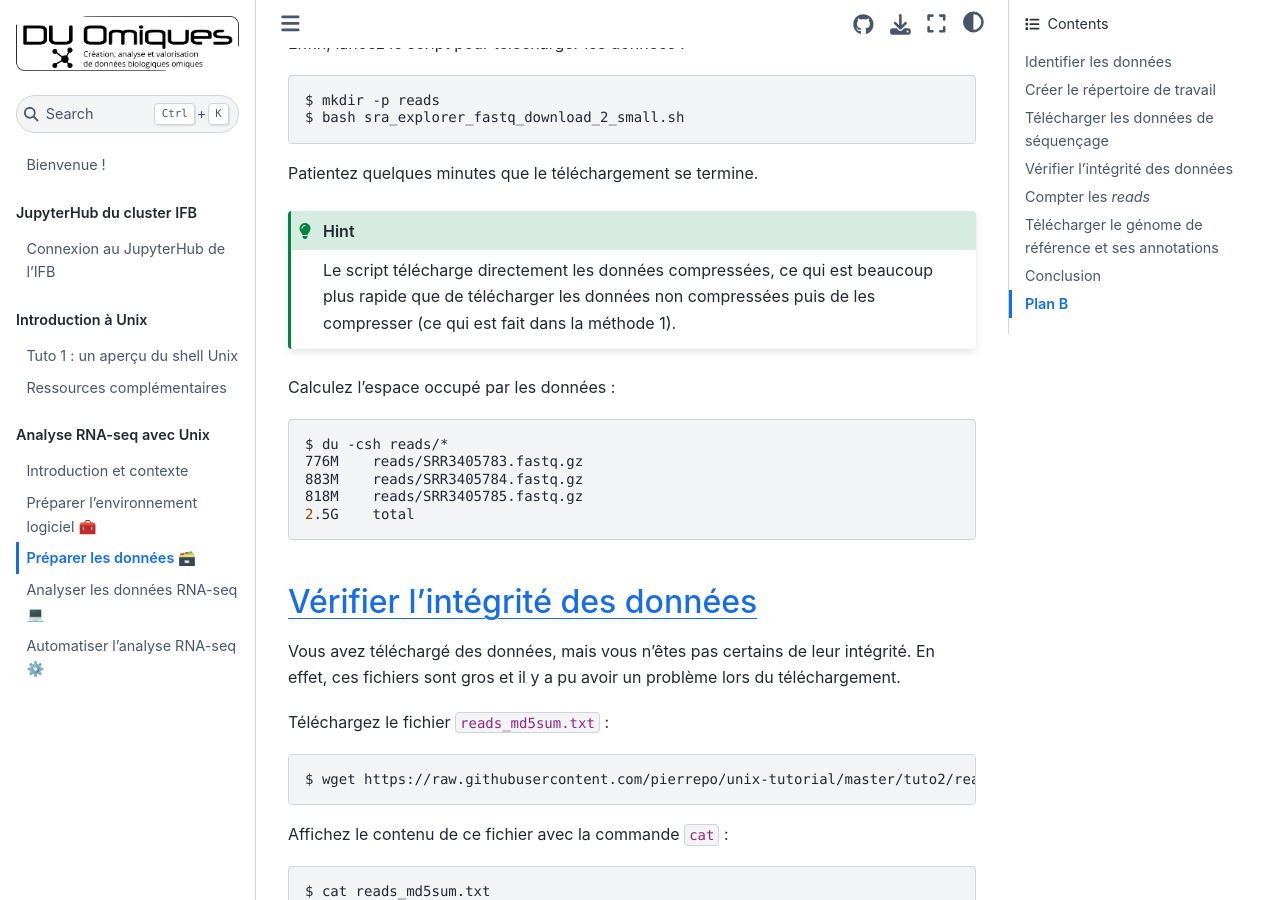
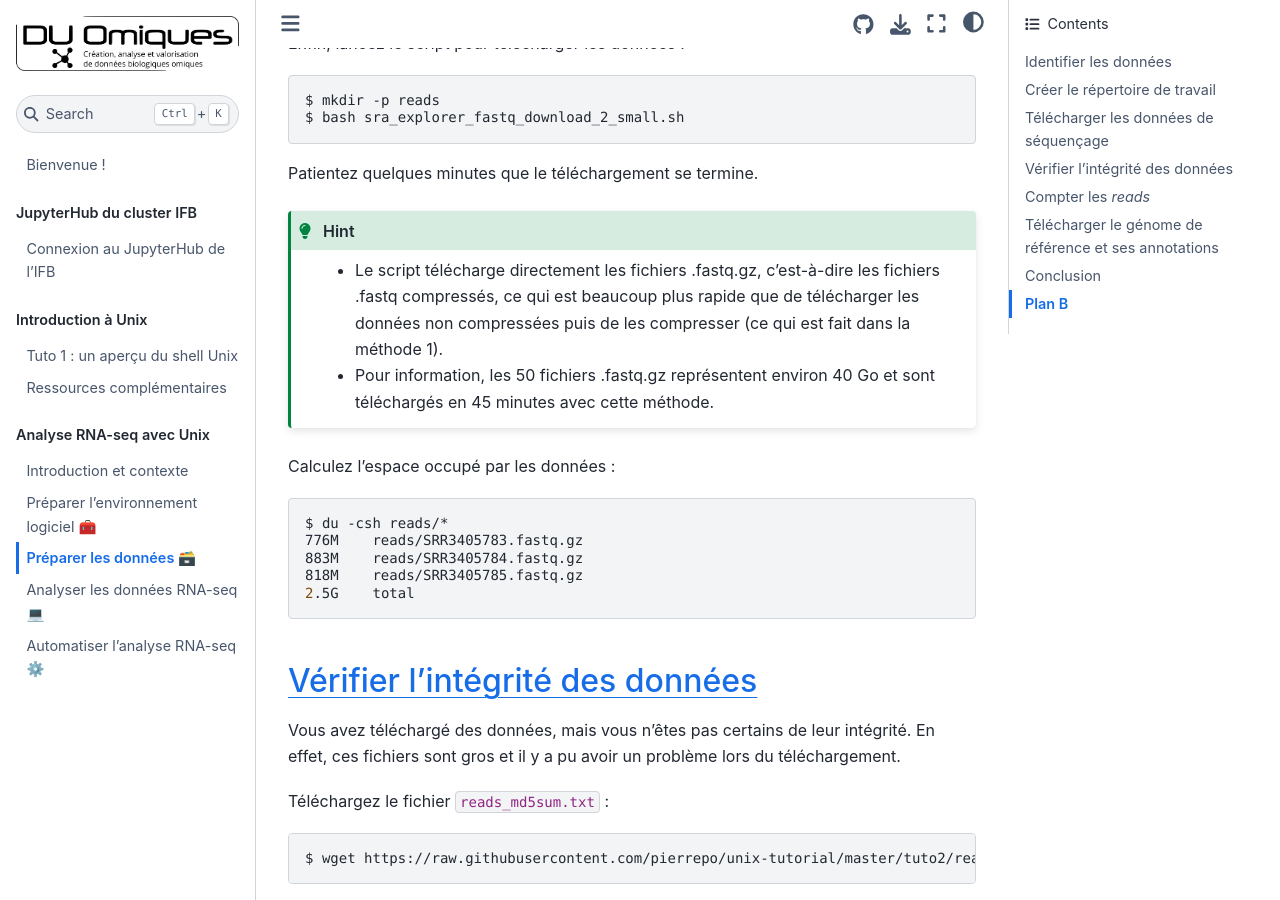
Before and after one commit to pierrepo/unix-tutorial, a Jupyter Book: the page built from tuto2/2_preparer_donnees.md, in a window 1280 px wide and 900 px high, scrolled down 6675 px. Built offline with Jupyter Book 1.0.4 settings and Sphinx 7.4.7 and the Sphinx Book theme 1.1.4, drawn with Linux system fonts in a browser that asks for light colours.

Commit message:
Add time needed to download all fastq.gz files

````diff
--- a/tuto2/2_preparer_donnees.md
+++ b/tuto2/2_preparer_donnees.md
@@ -250,7 +250,8 @@ $ bash sra_explorer_fastq_download_2_small.sh
 Patientez quelques minutes que le téléchargement se termine.
 
 ```{hint}
-Le script télécharge directement les données compressées, ce qui est beaucoup plus rapide que de télécharger les données non compressées puis de les compresser (ce qui est fait dans la méthode 1).
+- Le script télécharge directement les fichiers .fastq.gz, c'est-à-dire les fichiers .fastq compressés, ce qui est beaucoup plus rapide que de télécharger les données non compressées puis de les compresser (ce qui est fait dans la méthode 1).
+- Pour information, les 50 fichiers .fastq.gz représentent environ 40 Go et sont téléchargés en 45 minutes avec cette méthode.
 ```
 
 Calculez l'espace occupé par les données :
````
